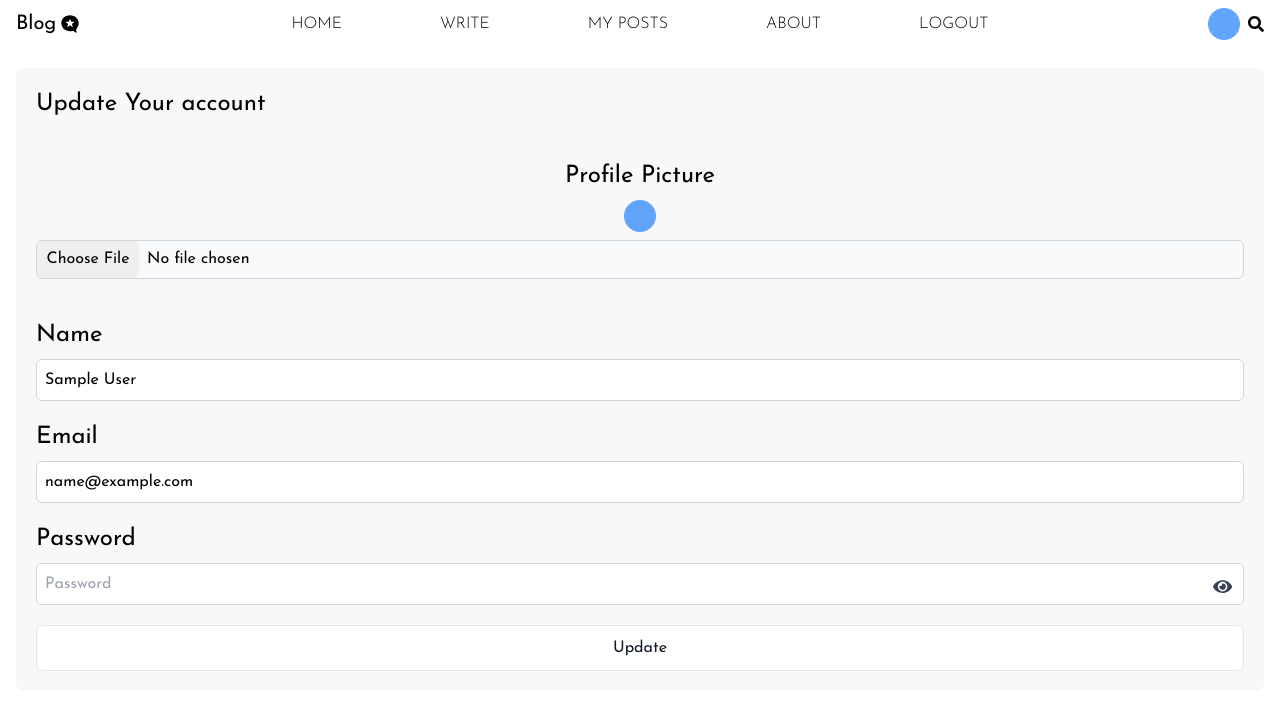
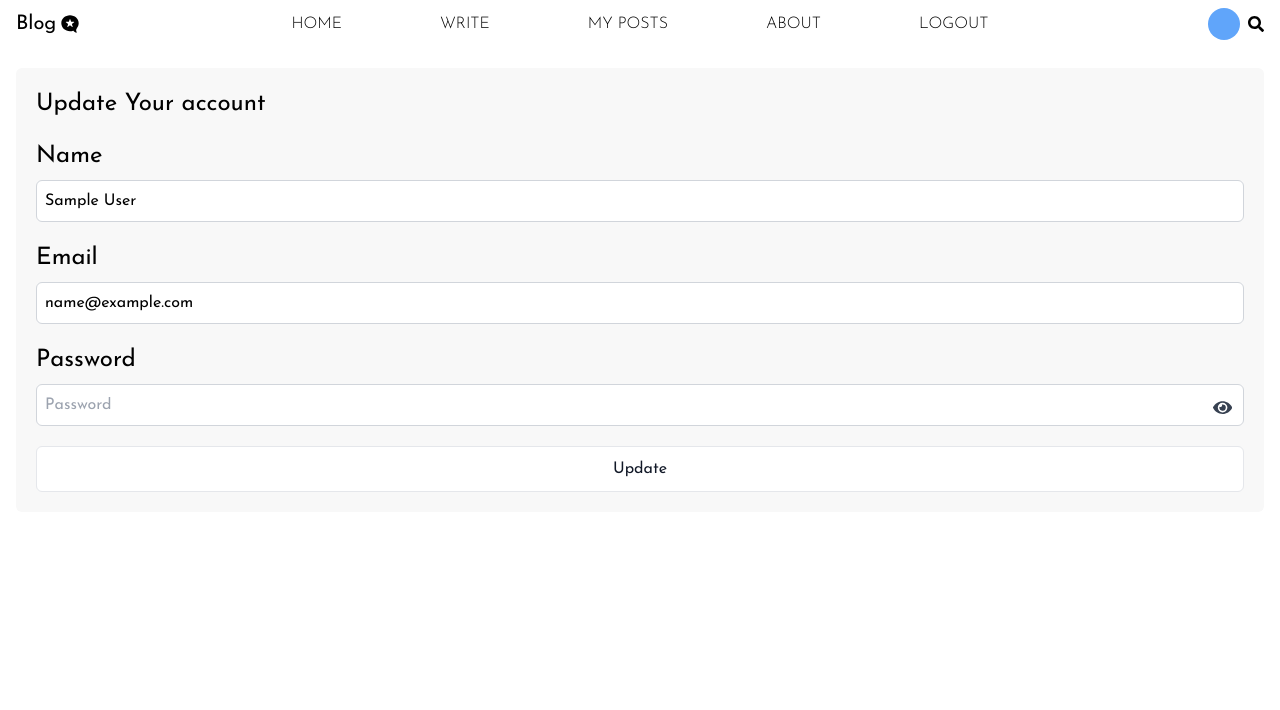
Before and after one commit to mohammad-mo/blog, a React (Create React App) app in the folder front-end/: page /profile in a window 1280 px wide. Shown: the top 710 px of the page. Built offline with nearby package versions, Linux system fonts and the light colour scheme; sample sign-in values are in the browser's storage.

Commit message:
- Minor changes.

```diff
--- a/front-end/src/components/ProfileInfo.js
+++ b/front-end/src/components/ProfileInfo.js
@@ -38,7 +38,6 @@ const ProfileInfo = () => {
     } else if (password.length < 8) {
       toast.error('Password length should be greater than 8')
     }
-    // setUpdate(false)
   }
 
   return (
@@ -48,14 +47,6 @@ const ProfileInfo = () => {
           <span className='text-2xl'>Update Your account</span>
         </div>
         <form>
-          <div id='formGroup' className='flex flex-col items-center my-10'>
-            <label className='text-2xl'>Profile Picture</label>
-            <div className='bg-blue-400 w-8 h-8 rounded-full my-2'></div>
-            <input
-              type='file'
-              className='w-full bg-gray-50 rounded-md border border-gray-300 cursor-pointer'
-            />
-          </div>
           <div id='formGroup' className='flex flex-col my-5'>
             <label htmlFor='name' className='mb-2 text-2xl'>
               Name
--- a/front-end/src/components/Sidebar.js
+++ b/front-end/src/components/Sidebar.js
@@ -19,14 +19,6 @@ const Sidebar = () => {
 
   return (
     <div className='flex flex-col items-center col-span-full sm:col-span-3 order-2 sm:order-none bg-primary p-5 rounded-lg'>
-      <div id='sidebar-items' className='flex flex-col items-center my-2'>
-        <span className='font-bold'>ABOUT ME</span>
-        <div className='my-2 w-10 h-10 rounded-full bg-blue-400'></div>
-        <p>
-          Lorem ipsum dolor sit amet consectetur adipisicing elit. Cum,
-          praesentium.
-        </p>
-      </div>
       <div
         id='sidebar-items'
         className='flex flex-col items-center w-full my-2'
```
Also changed, not shown: 1 other file (tests, documents, lock files or other folders).
